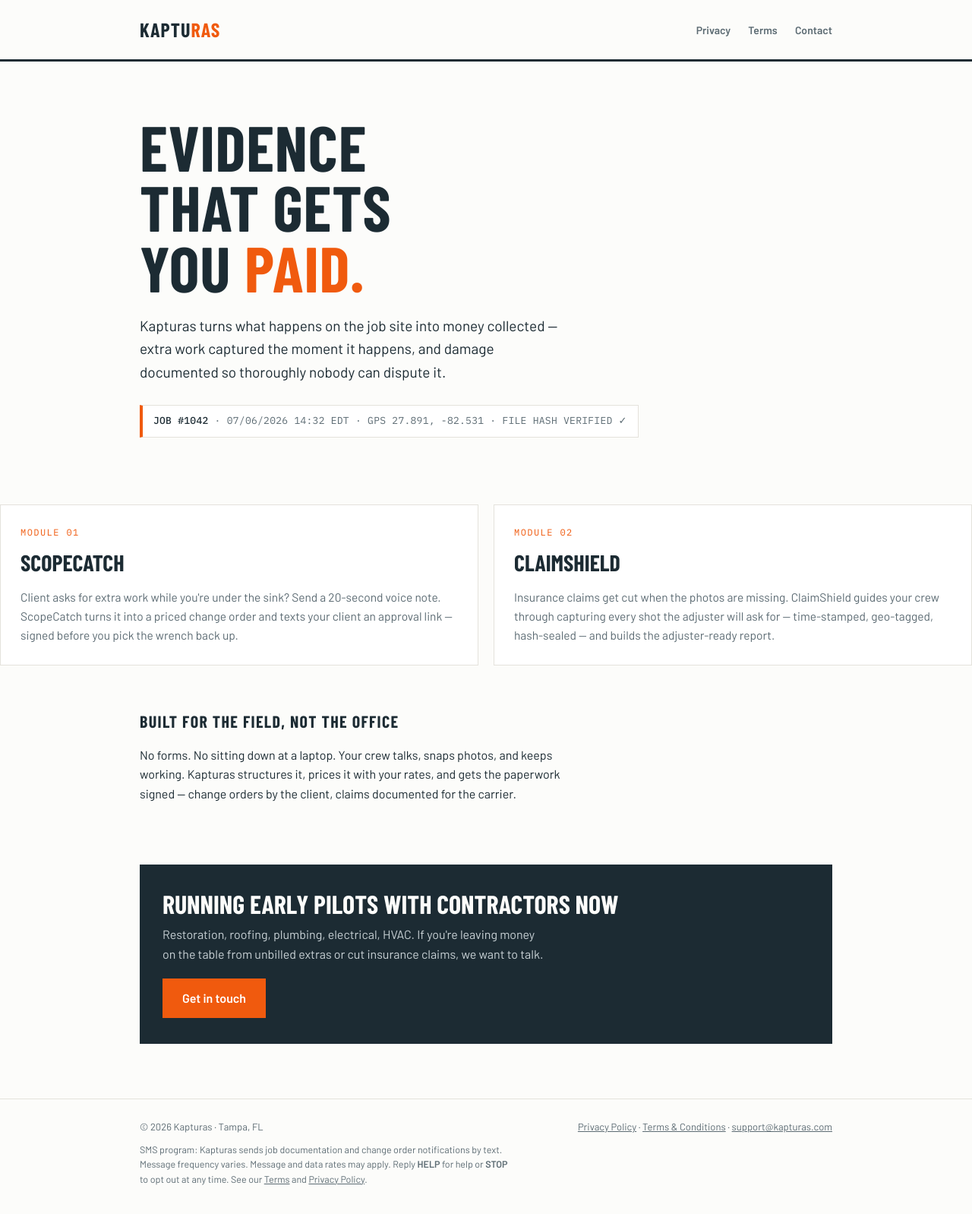
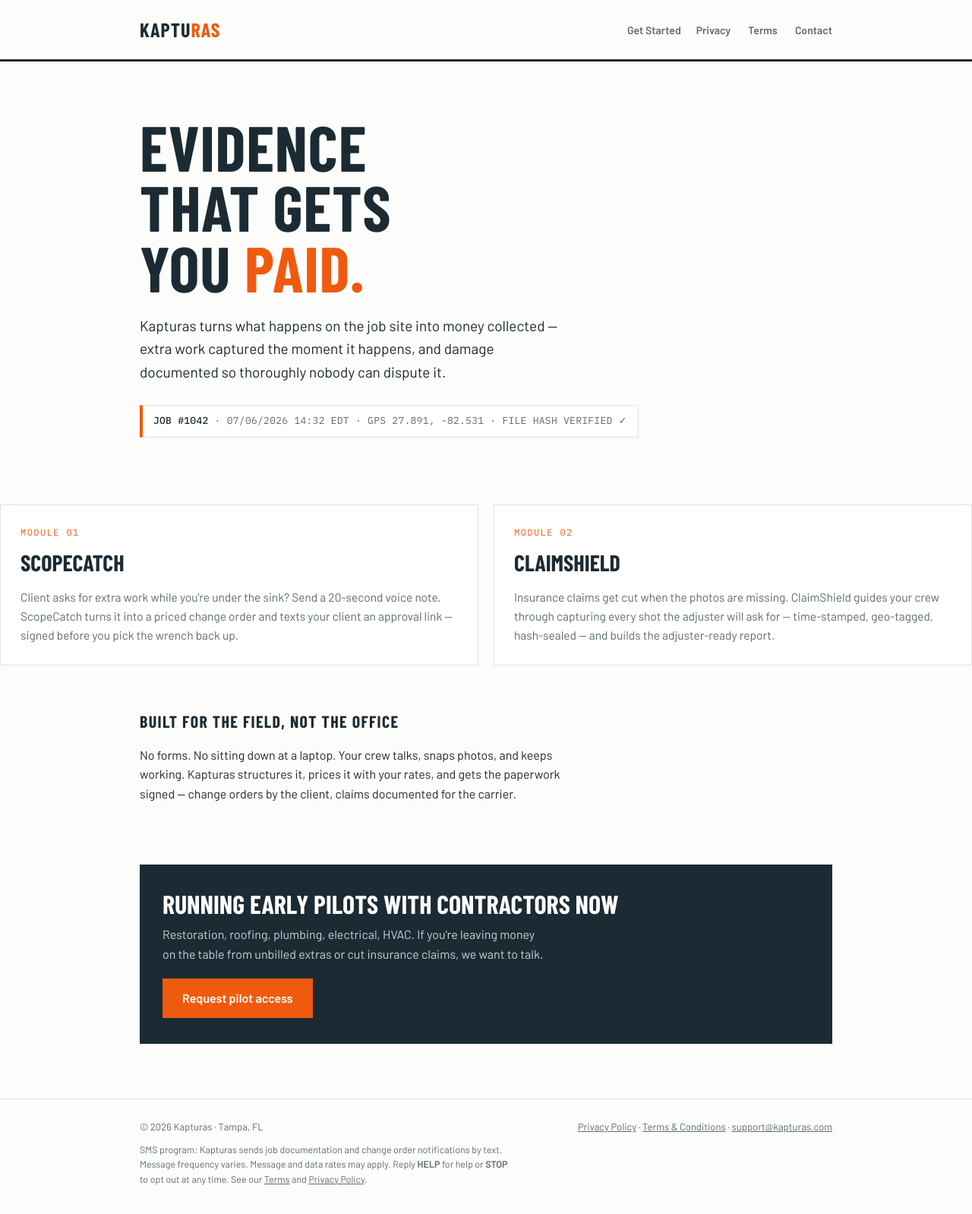
Before and after one commit to Kapturas/website-, a plain HTML site: page index.html in a window 1280 px wide. Shown: the whole page at 76% size. Drawn offline with nearby package versions, Linux system fonts and the light colour scheme; a web font is replaced by a local one.

Commit message:
Nav: add Get Started link; landing CTA -> signup

```diff
--- a/index.html
+++ b/index.html
@@ -122,7 +122,7 @@
   <div class="wrap">
     <a class="logo" href="/">Kaptu<span>ras</span></a>
     <nav>
-      <a href="/privacy.html">Privacy</a>
+      <a href="/signup.html">Get Started</a><a href="/privacy.html">Privacy</a>
       <a href="/terms.html">Terms</a>
       <a href="mailto:hello@kapturas.com">Contact</a>
     </nav>
@@ -165,7 +165,7 @@
   <div class="cta">
     <h3>Running early pilots with contractors now</h3>
     <p>Restoration, roofing, plumbing, electrical, HVAC. If you're leaving money on the table from unbilled extras or cut insurance claims, we want to talk.</p>
-    <a class="btn" href="mailto:hello@kapturas.com?subject=Kapturas%20pilot">Get in touch</a>
+    <a class="btn" href="/signup.html">Request pilot access</a>
   </div>
 </div>
 
```
Also changed, not shown: privacy.html (+1 -1 lines), signup.html (+1 -1 lines), terms.html (+1 -1 lines).
